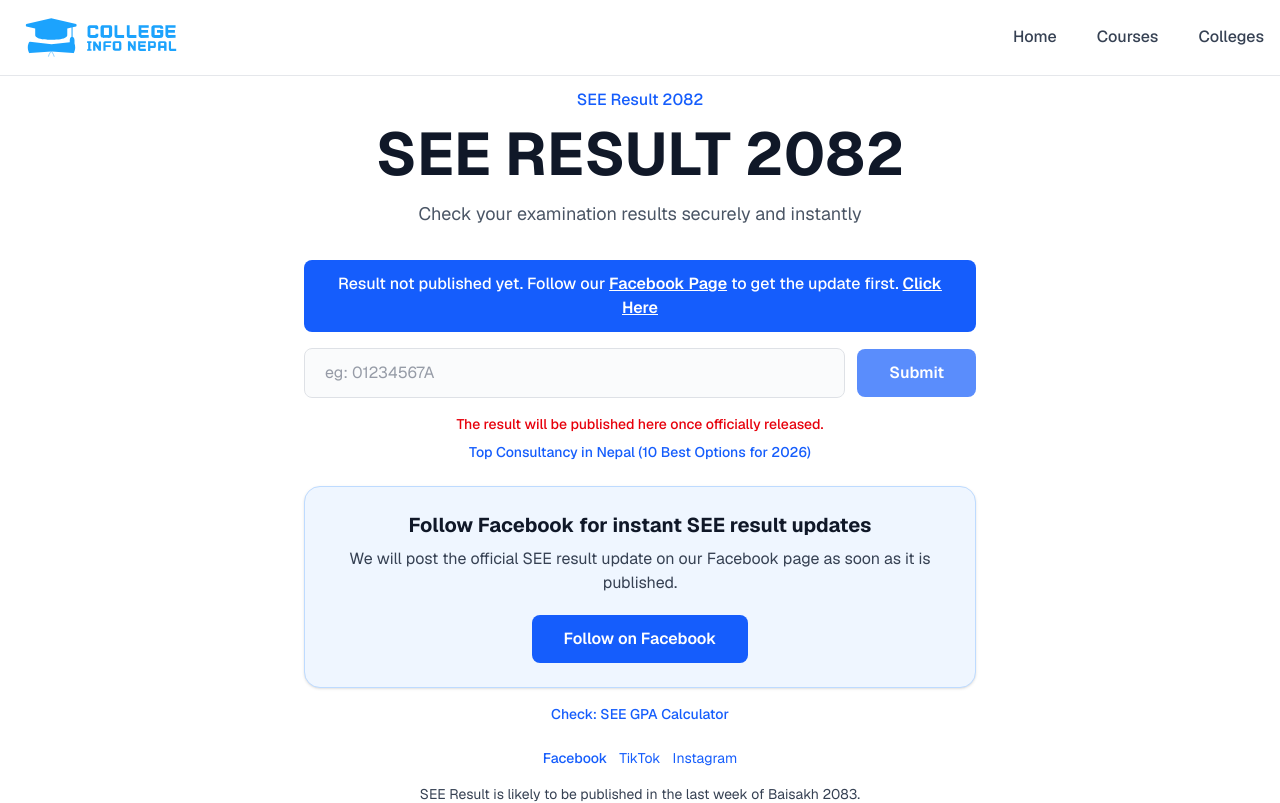
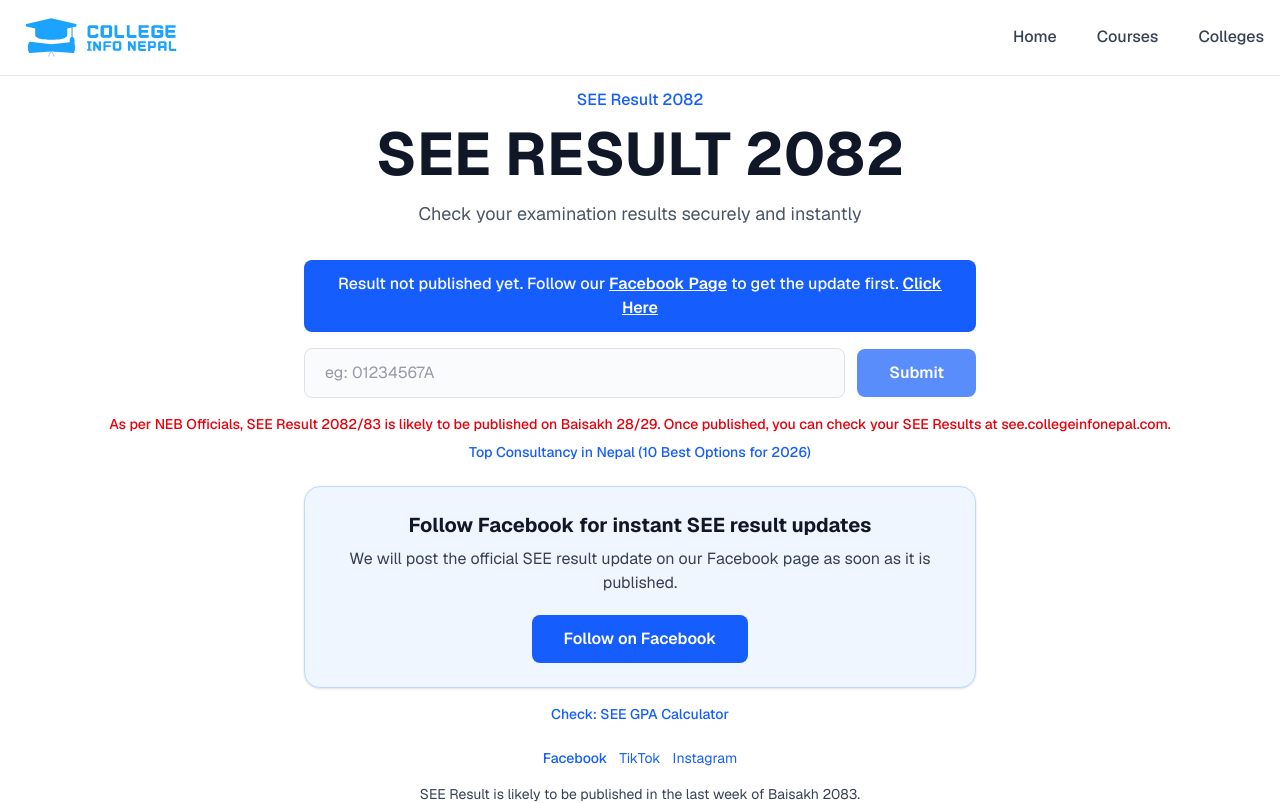
Before and after one commit to ronishdhakal/see, a Next.js app: page / in a window 1280 px wide. Shown: the top 803 px of the page. Built offline with nearby package versions, Linux system fonts and the light colour scheme.

Commit message:
Result Date added

```diff
--- a/src/app/components/result/ResultHeader.jsx
+++ b/src/app/components/result/ResultHeader.jsx
@@ -62,7 +62,7 @@ export default function ResultHeader() {
           </div>
 
           <p className="mt-4 text-sm font-medium text-red-600">
-            The result will be published here once officially released.
+            As per NEB Officials, SEE Result 2082/83 is likely to be published on Baisakh 28/29. Once published, you can check your SEE Results at see.collegeinfonepal.com.
           </p>
 
           <p className="mt-2 text-sm text-blue-600 font-medium">
```
